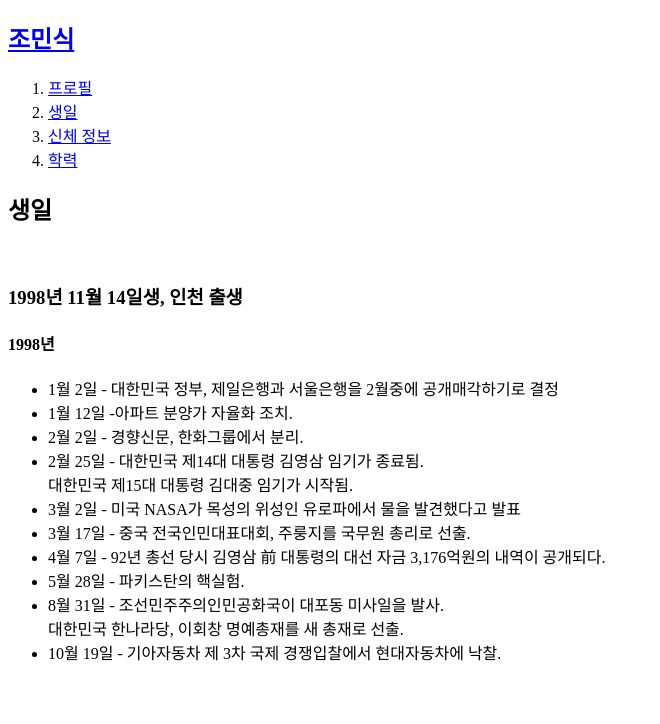
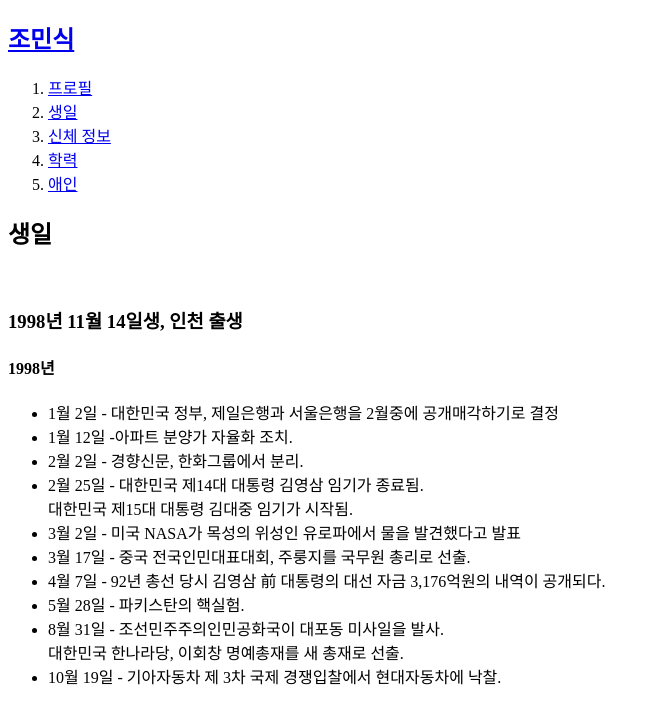
Before and after one commit to skballet/minsikipedia, a plain HTML site: page 2.html in a window 1280 px wide. Shown: the whole page, without its empty margins (0-660 px from the left). Drawn offline with Linux system fonts and the light colour scheme.

Commit message:
버전 2

```diff
--- a/2.html
+++ b/2.html
@@ -10,6 +10,7 @@
     <li><a href="2.html">생일</a></li>
     <li><a href="3.html">신체 정보</a></li>
     <li><a href="4.html">학력</a></li>
+    <li><a href="5.html">애인</a></li>
   </ol>
   <h2>생일</h2>
   <br><h3>1998년 11월 14일생, 인천 출생</h3>
```
Also changed, not shown: 4.html (+1 -0 lines).
